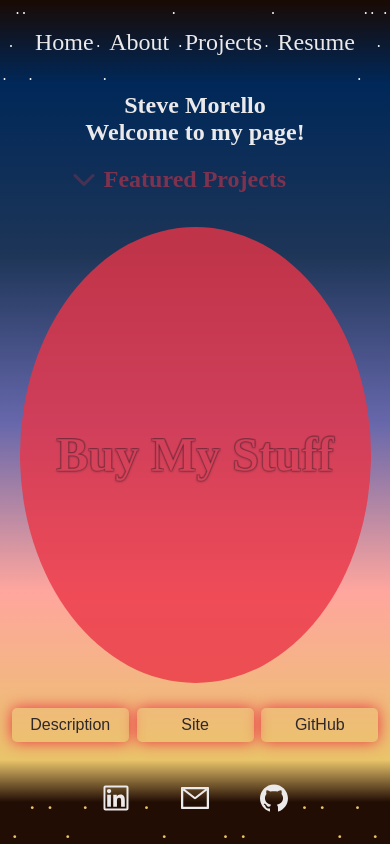
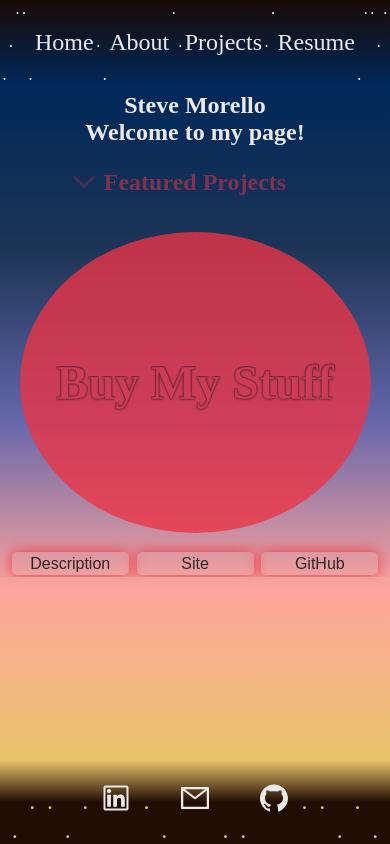
Before and after one commit to scubastove4/sm-portfolio, a React (Create React App) app: page / in a window 390 px wide. Built offline with nearby package versions, Linux system fonts and the light colour scheme.

Commit message:
comment out image container css. resize .sun

```diff
--- a/src/App.css
+++ b/src/App.css
@@ -365,18 +365,18 @@ main::-webkit-scrollbar {
   margin: 5% 0;
 }
 
-.image-container {
+/* .image-container {
   border-radius: 0.5em;
   box-shadow: 0 0 0.9em #ea3546;
-}
+} */
 
-.image-container,
+/* .image-container, */
 .descript-container {
   height: 70%;
   width: 100%;
 }
 
-.image-container h2 {
+/* .image-container h2 {
   height: 10%;
   width: 100%;
   text-align: center;
@@ -391,7 +391,7 @@ main::-webkit-scrollbar {
   background-size: cover;
   background-repeat: no-repeat;
   border-radius: 0 0 0.6em 0.6em;
-}
+} */
 
 .sun {
   display: flex;
@@ -754,5 +754,7 @@ main::-webkit-scrollbar {
   #card-container {
     flex-direction: row;
     flex-wrap: wrap;
+
+    height: 60%;
   }
 }
```
